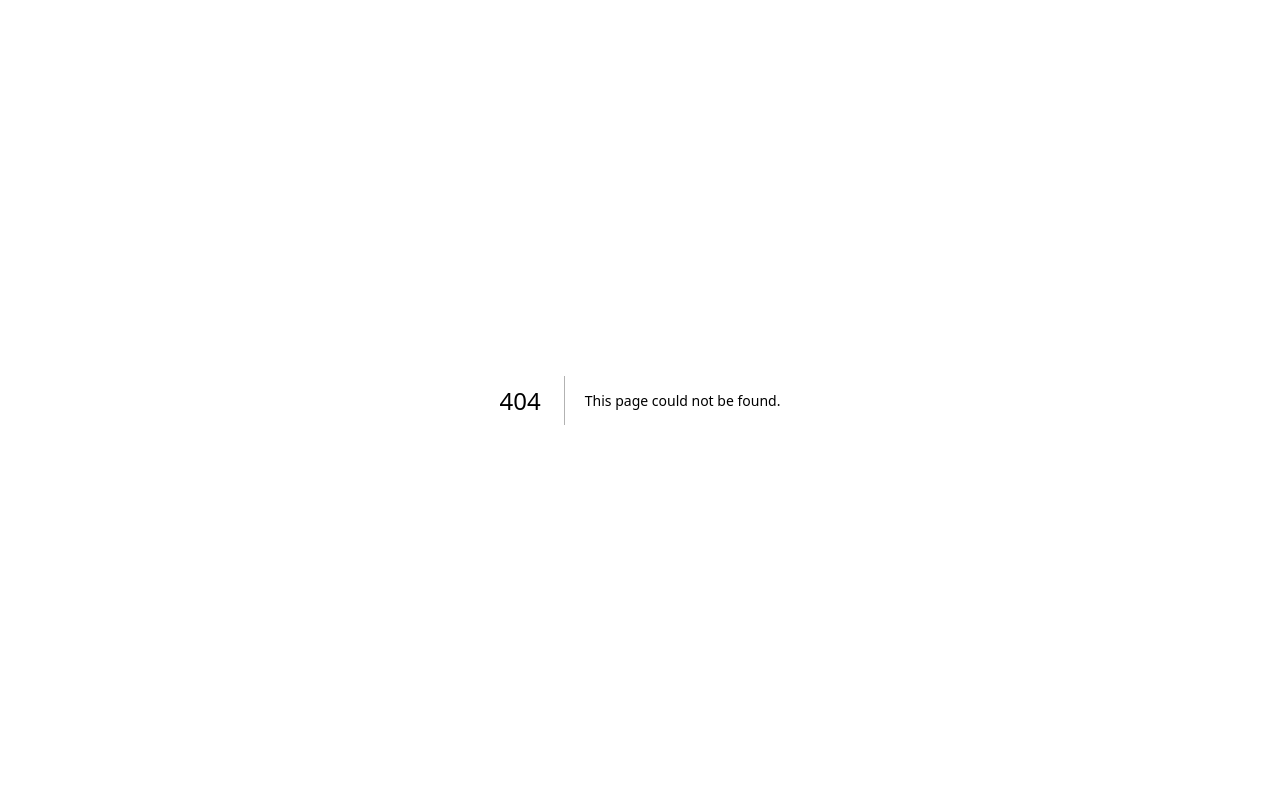
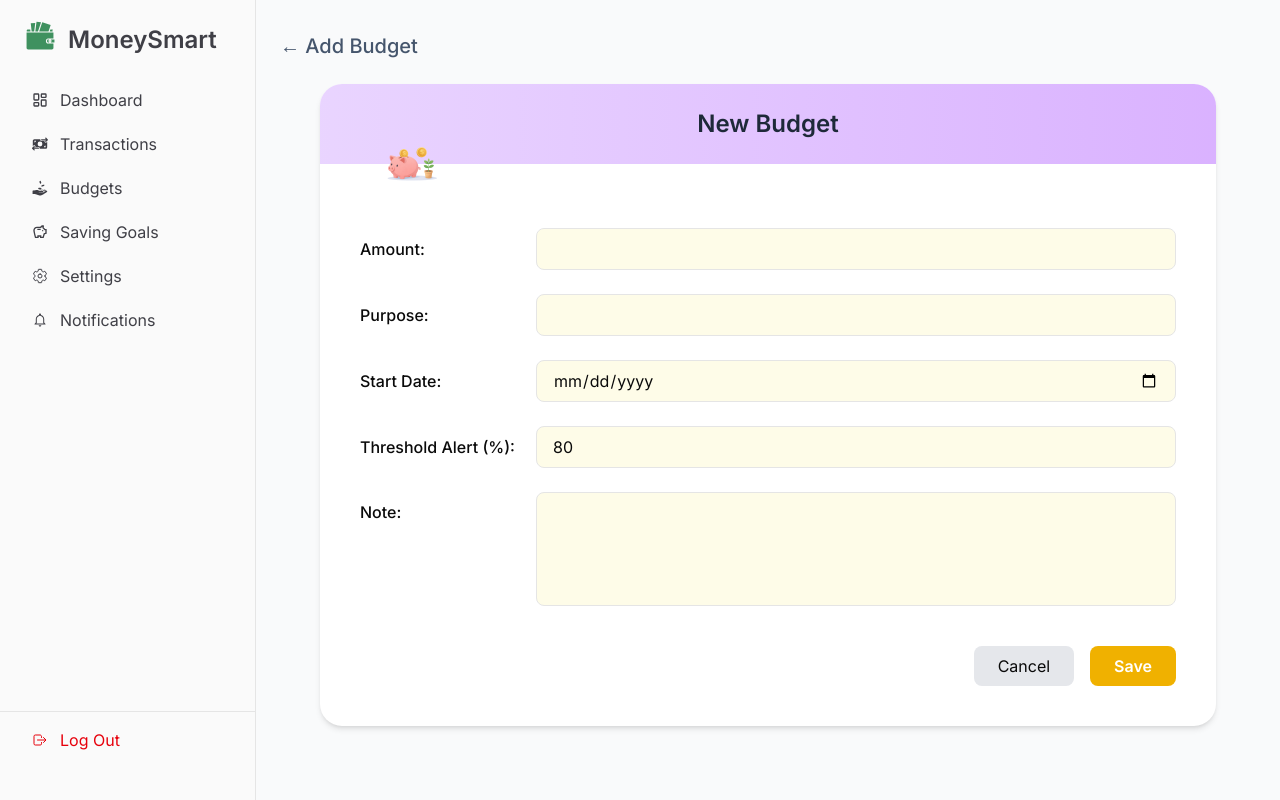
Before and after one commit to Harry-Huynh/MoneySmart-Frontend, a Next.js app: page /budgets/add in a window 1280 px wide. Before the commit this address had no page. Built offline with nearby package versions, Linux system fonts and the light colour scheme.

Commit message:
fix(budgets): align add/edit layout and reduce extra scrolling

```diff
--- /dev/null
+++ b/src/app/(root)/budgets/[id]/edit/page.js
@@ -0,0 +1,166 @@
+"use client";
+
+import { useMemo, useState } from "react";
+import { useParams, useRouter } from "next/navigation";
+import Link from "next/link";
+import { mockBudgets } from "@/lib/mock/budgets";
+
+import {
+  Dialog,
+  DialogContent,
+  DialogHeader,
+  DialogFooter,
+  DialogTitle,
+  DialogDescription,
+} from "@/components/ui/dialog";
+import { Button } from "@/components/ui/button";
+
+export default function EditBudgetPage() {
+  const router = useRouter();
+  const params = useParams();
+  const budgetId = params?.id;
+
+  // Mock existing budget (later load from API by id)
+  const initial = useMemo(() => {
+    return mockBudgets.find((b) => b.id === budgetId) || null;
+  }, [budgetId]);
+
+  const [form, setForm] = useState(
+    initial || {
+      id: budgetId,
+      amount: 0,
+      purpose: "",
+      startDate: "",
+      thresholdAlert: 80,
+      note: "",
+      spent: 0,
+    }
+  );
+
+  const [openConfirm, setOpenConfirm] = useState(false);
+
+  function updateField(key, value) {
+    setForm((p) => ({ ...p, [key]: value }));
+  }
+
+  async function doUpdate() {
+    // later: PUT /api/budget/:id
+    console.log("Update budget:", form);
+    setOpenConfirm(false);
+    router.replace("/budgets");
+  }
+
+  return (
+    <section className="min-h-screen bg-gray-50 px-6 py-10">
+      <Link href="/budgets" className="inline-flex items-center gap-2 text-slate-600 hover:text-slate-900 font-medium text-xl
+ cursor-pointer">
+        ← {form.purpose || "Edit Budget"}
+      </Link>
+
+      <div className="max-w-4xl mx-auto bg-white rounded-3xl shadow-md overflow-hidden">
+        <div className="bg-gradient-to-r from-purple-200 to-purple-300 px-8 py-6">
+          <h2 className="text-2xl font-semibold text-gray-800">Edit Budget</h2>
+        </div>
+
+        <form
+          onSubmit={(e) => {
+            e.preventDefault();
+            setOpenConfirm(true);
+          }}
+          className="p-10 space-y-6"
+        >
+          <div className="flex items-center gap-4">
+            <label className="w-40 font-medium">Amount:</label>
+            <input
+              type="number"
+              className="flex-1 bg-yellow-50 border rounded-md px-4 py-2"
+              value={form.amount}
+              onChange={(e) => updateField("amount", e.target.value)}
+              required
+            />
+          </div>
+
+          <div className="flex items-center gap-4">
+            <label className="w-40 font-medium">Purpose:</label>
+            <input
+              type="text"
+              className="flex-1 bg-yellow-50 border rounded-md px-4 py-2"
+              value={form.purpose}
+              onChange={(e) => updateField("purpose", e.target.value)}
+              required
+            />
+          </div>
+
+          <div className="flex items-center gap-4">
+            <label className="w-40 font-medium">Start Date:</label>
+            <input
+              type="date"
+              className="flex-1 bg-yellow-50 border rounded-md px-4 py-2"
+              value={form.startDate}
+              onChange={(e) => updateField("startDate", e.target.value)}
+              required
+            />
+          </div>
+
+          <div className="flex items-center gap-4">
+            <label className="w-40 font-medium">Threshold Alert (%):</label>
+            <input
+              type="number"
+              min="0"
+              max="100"
+              className="flex-1 bg-yellow-50 border rounded-md px-4 py-2"
+              value={form.thresholdAlert}
+              onChange={(e) => updateField("thresholdAlert", e.target.value)}
+              required
+            />
+          </div>
+
+          <div className="flex items-start gap-4">
+            <label className="w-40 font-medium pt-2">Note:</label>
+            <textarea
+              rows="4"
+              className="flex-1 bg-yellow-50 border rounded-md px-4 py-2 resize-none"
+              value={form.note}
+              onChange={(e) => updateField("note", e.target.value)}
+            />
+          </div>
+
+          <div className="flex justify-end gap-4 pt-4">
+            <button
+              type="button"
+              onClick={() => router.back()}
+              className="px-6 py-2 rounded-md bg-gray-200 hover:bg-gray-300 cursor-pointer transition"
+            >
+              Cancel
+            </button>
+
+            <button
+              type="submit"
+              className="px-6 py-2 rounded-md bg-yellow-500 hover:bg-yellow-600 text-white font-semibold cursor-pointer transition"
+            >
+              Save
+            </button>
+          </div>
+        </form>
+      </div>
+
+      <Dialog open={openConfirm} onOpenChange={setOpenConfirm}>
+        <DialogContent>
+          <DialogHeader>
+            <DialogTitle>Update Budget?</DialogTitle>
+            <DialogDescription>
+              Save changes for <strong>{form.purpose || "this budget"}</strong>?
+            </DialogDescription>
+          </DialogHeader>
+
+          <DialogFooter>
+            <Button variant="outline" onClick={() => setOpenConfirm(false)}>
+              Cancel
+            </Button>
+            <Button onClick={doUpdate}>Confirm</Button>
+          </DialogFooter>
+        </DialogContent>
+      </Dialog>
+    </section>
+  );
+}
--- /dev/null
+++ b/src/app/(root)/budgets/add/page.js
@@ -0,0 +1,128 @@
+"use client";
+
+import { useState } from "react";
+import { useRouter } from "next/navigation";
+import Link from "next/link";
+
+export default function AddBudgetPage() {
+  const router = useRouter();
+  const [form, setForm] = useState({
+    amount: "",
+    purpose: "",
+    startDate: "",
+    thresholdAlert: "80",
+    note: "",
+  });
+
+  function updateField(key, value) {
+    setForm((p) => ({ ...p, [key]: value }));
+  }
+
+  function onSubmit(e) {
+    e.preventDefault();
+    console.log("Add budget:", form);
+    router.replace("/budgets");
+  }
+
+  return (
+  <section className="min-h-screen bg-gray-50 px-6 py-8">
+    <Link
+      href="/budgets"
+      className="inline-flex items-center gap-2 text-slate-600 hover:text-slate-900 font-medium text-xl cursor-pointer"
+    >
+      ← Add Budget
+    </Link>
+
+    <div className="max-w-4xl mx-auto bg-white rounded-3xl shadow-md overflow-hidden mt-6 relative">
+      {/* purple header */}
+      <div className="bg-gradient-to-r from-purple-200 to-purple-300 px-8 py-6 text-center">
+        <h2 className="text-2xl font-semibold text-gray-800">New Budget</h2>
+      </div>
+
+      {/* pig overlay */}
+      <img
+        src="/pig-icon.png"
+        alt="Piggy"
+        className="absolute left-10 top-12 w-24 h-auto"
+      />
+
+      {/* form */}
+      <form onSubmit={onSubmit} className="p-10 pt-16 space-y-6">
+      <div className="flex items-center gap-4">
+        <label className="w-40 font-medium">Amount:</label>
+        <input
+          type="number"
+          className="flex-1 bg-yellow-50 border rounded-md px-4 py-2"
+          value={form.amount}
+          onChange={(e) => updateField("amount", e.target.value)}
+          required
+        />
+      </div>
+
+      <div className="flex items-center gap-4">
+        <label className="w-40 font-medium">Purpose:</label>
+        <input
+          type="text"
+          className="flex-1 bg-yellow-50 border rounded-md px-4 py-2"
+          value={form.purpose}
+          onChange={(e) => updateField("purpose", e.target.value)}
+          required
+        />
+      </div>
+
+      <div className="flex items-center gap-4">
+        <label className="w-40 font-medium">Start Date:</label>
+        <input
+          type="date"
+          className="flex-1 bg-yellow-50 border rounded-md px-4 py-2"
+          value={form.startDate}
+          onChange={(e) => updateField("startDate", e.target.value)}
+          required
+        />
+      </div>
+
+      <div className="flex items-center gap-4">
+        <label className="w-40 font-medium">Threshold Alert (%):</label>
+        <input
+          type="number"
+          min="0"
+          max="100"
+          className="flex-1 bg-yellow-50 border rounded-md px-4 py-2"
+          value={form.thresholdAlert}
+          onChange={(e) => updateField("thresholdAlert", e.target.value)}
+          required
+        />
+      </div>
+
+      <div className="flex items-start gap-4">
+        <label className="w-40 font-medium pt-2">Note:</label>
+        <textarea
+          rows="4"
+          className="flex-1 bg-yellow-50 border rounded-md px-4 py-2 resize-none"
+          value={form.note}
+          onChange={(e) => updateField("note", e.target.value)}
+        />
+      </div>
+
+      <div className="flex justify-end gap-4 pt-4">
+        <button
+          type="button"
+          onClick={() => router.back()}
+          className="px-6 py-2 rounded-md bg-gray-200 hover:bg-gray-300 cursor-pointer transition"
+        >
+          Cancel
+        </button>
+
+        <button
+          type="submit"
+          className="px-6 py-2 rounded-md bg-yellow-500 hover:bg-yellow-600 text-white font-semibold cursor-pointer transition"
+        >
+          Save
+        </button>
+      </div>
+    </form>
+
+    </div>
+  </section>
+);
+}
```
